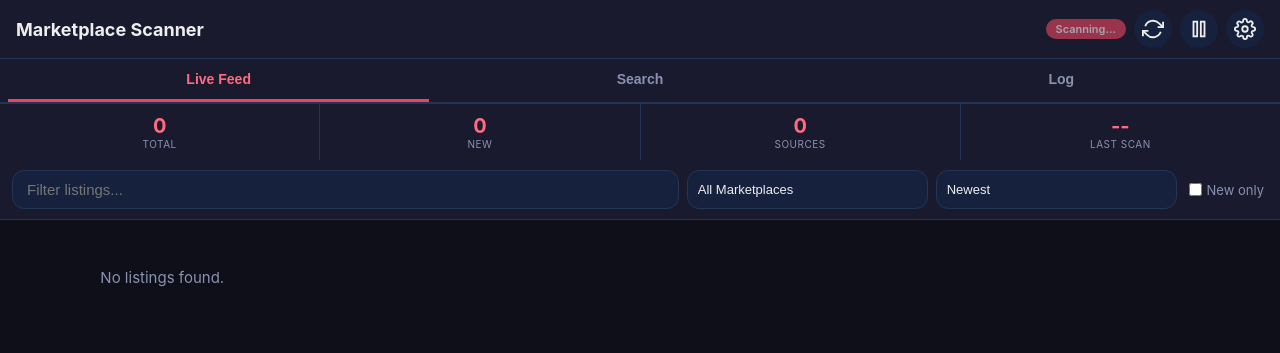
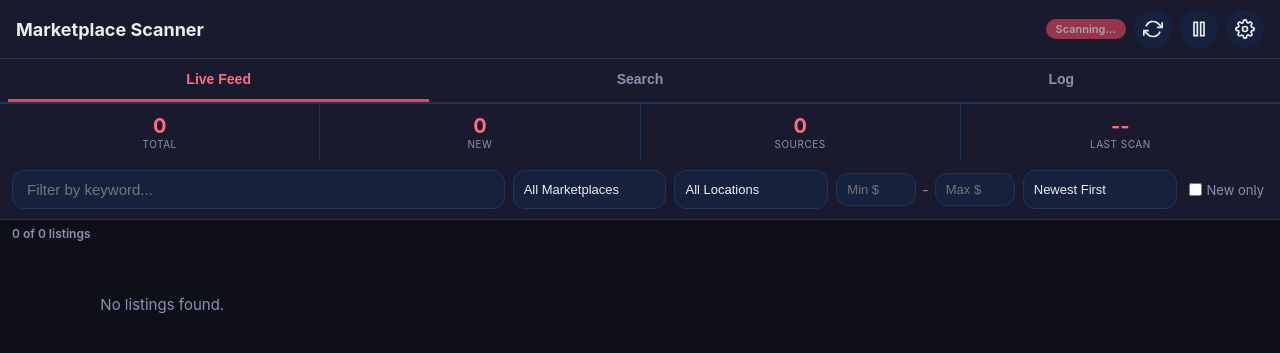
Before and after one commit to djty05/djty05, a Flask app: page / in a window 1280 px wide. Shown: the top 353 px of the page. Run offline with Flask 3, Linux system fonts and the light colour scheme; data that the repository does not hold is empty.

Commit message:
Add client-side filtering and sorting for listings
Adds comprehensive filter controls to both Live Feed and Search tabs:
- Keyword search, marketplace/location dropdowns, price range (min/max)
- Sort by date, price, or marketplace
- New-only toggle
- Dynamically populated filter dropdowns from listing data
- Results count display

https://claude.ai/code/session_011LJ18ABLUXPDjvV97o9QTc

```diff
--- a/static/css/style.css
+++ b/static/css/style.css
@@ -107,14 +107,16 @@ html, body {
 .tab-content { display: none; }
 .tab-content.active { display: block; }
 
-/* ---- Manual search ---- */
-.search-panel { padding: 12px; }
-.manual-search-bar {
+/* ---- Search hero ---- */
+.search-hero {
+    padding: 16px 12px 8px;
+}
+.search-box {
     display: flex;
     gap: 8px;
-    margin-bottom: 10px;
+    margin-bottom: 12px;
 }
-.manual-search-bar input {
+.search-box input {
     flex: 1;
     padding: 12px 16px;
     border: 1px solid var(--border);
@@ -124,12 +126,16 @@ html, body {
     font-size: 16px;
     outline: none;
 }
-.manual-search-bar input:focus { border-color: var(--accent); }
+.search-box input:focus { border-color: var(--accent); }
+.btn-search {
+    padding: 12px 20px;
+    white-space: nowrap;
+}
 .quick-links {
     display: flex;
     align-items: center;
     gap: 8px;
-    margin-bottom: 12px;
+    margin-bottom: 4px;
     flex-wrap: wrap;
 }
 .quick-label { font-size: 12px; color: var(--text-muted); }
@@ -151,6 +157,46 @@ html, body {
     color: var(--text-muted);
     font-size: 14px;
 }
+
+/* ---- Price range ---- */
+.price-range {
+    display: flex;
+    align-items: center;
+    gap: 4px;
+}
+.price-range input {
+    width: 80px;
+    padding: 8px 10px;
+    border: 1px solid var(--border);
+    border-radius: var(--radius);
+    background: var(--bg-input);
+    color: var(--text);
+    font-size: 13px;
+    outline: none;
+    -moz-appearance: textfield;
+}
+.price-range input::-webkit-outer-spin-button,
+.price-range input::-webkit-inner-spin-button {
+    -webkit-appearance: none;
+    margin: 0;
+}
+.price-range input:focus { border-color: var(--accent); }
+.range-sep {
+    color: var(--text-muted);
+    font-size: 14px;
+    padding: 0 2px;
+}
+
+/* ---- Results count ---- */
+.results-count {
+    padding: 6px 12px;
+    font-size: 12px;
+    color: var(--text-muted);
+    font-weight: 600;
+}
+.results-count:empty { display: none; }
+
+/* ---- Log ---- */
 .log-content-full {
     padding: 12px;
     font-size: 12px;
--- a/static/js/app.js
+++ b/static/js/app.js
@@ -5,6 +5,21 @@
 const API = '';
 let pollInterval = null;
 let currentListings = [];
+let searchResults = [];
+
+// ---- Helpers ----
+function parsePrice(priceStr) {
+    if (!priceStr) return null;
+    const m = priceStr.replace(/,/g, '').match(/[\d.]+/);
+    if (!m) return null;
+    const val = parseFloat(m[0]);
+    return isNaN(val) ? null : val;
+}
+
+function escapeHtml(s) {
+    if (!s) return '';
+    return s.replace(/&/g, '&amp;').replace(/</g, '&lt;').replace(/>/g, '&gt;');
+}
 
 // ---- Tab switching ----
 document.querySelectorAll('.tab').forEach(tab => {
@@ -51,30 +66,158 @@ async function pollStatus() {
     } catch (e) { /* silent */ }
 }
 
-// ---- Load listings (live feed) ----
+// ---- Load listings from API ----
 async function loadListings() {
-    const search = document.getElementById('search-input').value;
-    const marketplace = document.getElementById('marketplace-filter').value;
-    const sort = document.getElementById('sort-filter').value;
-    const newOnly = document.getElementById('new-only').checked;
-
-    const params = new URLSearchParams();
-    if (search) params.set('search', search);
-    if (marketplace) params.set('marketplace', marketplace);
-    if (sort) params.set('sort', sort);
-    if (newOnly) params.set('new_only', 'true');
-
     try {
-        const res = await fetch(`${API}/api/listings?${params}`);
+        const res = await fetch(`${API}/api/listings`);
         const data = await res.json();
         currentListings = data.listings;
-        renderListings(data.listings, document.getElementById('listings-feed'));
+        populateFilterDropdowns(currentListings, 'f-marketplace', 'f-location');
+        applyFeedFilters();
     } catch (e) {
         console.error('Failed to load listings:', e);
     }
 }
 
-// ---- Render listing cards into a container ----
+// ---- Populate filter dropdowns from listings data ----
+function populateFilterDropdowns(listings, mpId, locId) {
+    const marketplaces = new Set();
+    const locations = new Set();
+
+    listings.forEach(l => {
+        if (l.marketplace) marketplaces.add(l.marketplace);
+        if (l.location && l.location !== 'Australia') locations.add(l.location);
+    });
+
+    const mpSelect = document.getElementById(mpId);
+    const locSelect = document.getElementById(locId);
+
+    // Preserve current selection
+    const mpVal = mpSelect.value;
+    const locVal = locSelect.value;
+
+    // Clear and rebuild options
+    mpSelect.innerHTML = '<option value="">All Marketplaces</option>';
+    [...marketplaces].sort().forEach(mp => {
+        const opt = document.createElement('option');
+        opt.value = mp;
+        opt.textContent = mp;
+        mpSelect.appendChild(opt);
+    });
+    mpSelect.value = mpVal;
+
+    locSelect.innerHTML = '<option value="">All Locations</option>';
+    [...locations].sort().forEach(loc => {
+        const opt = document.createElement('option');
+        opt.value = loc;
+        opt.textContent = loc;
+        locSelect.appendChild(opt);
+    });
+    locSelect.value = locVal;
+}
+
+// ---- Client-side filter + sort ----
+function filterAndSort(listings, opts) {
+    let filtered = listings.slice();
+
+    // Keyword search
+    if (opts.search) {
+        const q = opts.search.toLowerCase();
+        filtered = filtered.filter(l =>
+            (l.title && l.title.toLowerCase().includes(q)) ||
+            (l.description && l.description.toLowerCase().includes(q))
+        );
+    }
+
+    // Marketplace
+    if (opts.marketplace) {
+        filtered = filtered.filter(l => l.marketplace === opts.marketplace);
+    }
+
+    // Location
+    if (opts.location) {
+        const loc = opts.location.toLowerCase();
+        filtered = filtered.filter(l => l.location && l.location.toLowerCase().includes(loc));
+    }
+
+    // Price range
+    if (opts.priceMin !== null || opts.priceMax !== null) {
+        filtered = filtered.filter(l => {
+            const p = parsePrice(l.price);
+            if (p === null) return true; // keep items without a parseable price
+            if (opts.priceMin !== null && p < opts.priceMin) return false;
+            if (opts.priceMax !== null && p > opts.priceMax) return false;
+            return true;
+        });
+    }
+
+    // New only
+    if (opts.newOnly) {
+        filtered = filtered.filter(l => l.is_new);
+    }
+
+    // Sort
+    switch (opts.sort) {
+        case 'date-desc':
+            filtered.sort((a, b) => (b.date_found || '').localeCompare(a.date_found || ''));
+            break;
+        case 'date-asc':
+            filtered.sort((a, b) => (a.date_found || '').localeCompare(b.date_found || ''));
+            break;
+        case 'price-asc':
+            filtered.sort((a, b) => (parsePrice(a.price) || 99999) - (parsePrice(b.price) || 99999));
+            break;
+        case 'price-desc':
+            filtered.sort((a, b) => (parsePrice(b.price) || 0) - (parsePrice(a.price) || 0));
+            break;
+        case 'marketplace':
+            filtered.sort((a, b) => (a.marketplace || '').localeCompare(b.marketplace || ''));
+            break;
+        default:
+            filtered.sort((a, b) => (b.date_found || '').localeCompare(a.date_found || ''));
+    }
+
+    return filtered;
+}
+
+// ---- Apply feed filters ----
+function applyFeedFilters() {
+    const opts = {
+        search: document.getElementById('f-search').value.trim(),
+        marketplace: document.getElementById('f-marketplace').value,
+        location: document.getElementById('f-location').value,
+        priceMin: document.getElementById('f-price-min').value ? parseFloat(document.getElementById('f-price-min').value) : null,
+        priceMax: document.getElementById('f-price-max').value ? parseFloat(document.getElementById('f-price-max').value) : null,
+        sort: document.getElementById('f-sort').value,
+        newOnly: document.getElementById('f-new-only').checked,
+    };
+
+    const filtered = filterAndSort(currentListings, opts);
+    const countEl = document.getElementById('feed-count');
+    countEl.textContent = `${filtered.length} of ${currentListings.length} listings`;
+    renderListings(filtered, document.getElementById('listings-feed'));
+}
+
+// ---- Apply search filters ----
+function applySearchFilters() {
+    const opts = {
+        search: '',
+        marketplace: document.getElementById('sf-marketplace').value,
+        location: document.getElementById('sf-location').value,
+        priceMin: document.getElementById('sf-price-min').value ? parseFloat(document.getElementById('sf-price-min').value) : null,
+        priceMax: document.getElementById('sf-price-max').value ? parseFloat(document.getElementById('sf-price-max').value) : null,
+        sort: document.getElementById('sf-sort').value,
+        newOnly: false,
+    };
+
+    const filtered = filterAndSort(searchResults, opts);
+    const countEl = document.getElementById('search-count');
+    countEl.textContent = `${filtered.length} of ${searchResults.length} results`;
+    renderListings(filtered, document.getElementById('manual-results'),
+        'No results found. Try the quick links above to search directly on those sites.');
+}
+
+// ---- Render listing cards ----
 function renderListings(listings, container, emptyMsg) {
     if (listings.length === 0) {
         container.innerHTML = `<div class="no-results">${emptyMsg || 'No listings found.'}</div>`;
@@ -82,7 +225,6 @@ function renderListings(listings, container, emptyMsg) {
     }
 
     container.innerHTML = '';
-    const esc = s => s ? s.replace(/&/g,'&amp;').replace(/</g,'&lt;').replace(/>/g,'&gt;') : '';
 
     listings.forEach(l => {
         const card = document.createElement('a');
@@ -103,34 +245,19 @@ function renderListings(listings, container, emptyMsg) {
         card.innerHTML = `
             ${imgHtml}
             <div class="listing-info">
-                <div class="listing-price">${esc(l.price)}</div>
-                <div class="listing-title">${esc(l.title)}</div>
+                <div class="listing-price">${escapeHtml(l.price)}</div>
+                <div class="listing-title">${escapeHtml(l.title)}</div>
                 <div class="listing-meta">
-                    <span class="listing-marketplace">${esc(l.marketplace)}</span>
+                    <span class="listing-marketplace">${escapeHtml(l.marketplace)}</span>
                     ${l.is_new ? '<span class="new-badge">NEW</span>' : ''}
-                    <span class="listing-location">${esc(l.location)}</span>
+                    <span class="listing-location">${escapeHtml(l.location)}</span>
                 </div>
-                ${l.description ? `<div class="listing-desc">${esc(l.description)}</div>` : ''}
+                ${l.description ? `<div class="listing-desc">${escapeHtml(l.description)}</div>` : ''}
             </div>
         `;
 
         container.appendChild(card);
     });
-}
-
-// ---- Load marketplace filter ----
-async function loadMarketplaces() {
-    try {
-        const res = await fetch(`${API}/api/marketplaces`);
-        const data = await res.json();
-        const select = document.getElementById('marketplace-filter');
-        data.forEach(mp => {
-            const opt = document.createElement('option');
-            opt.value = mp.key;
-            opt.textContent = mp.name;
-            select.appendChild(opt);
-        });
-    } catch (e) { /* silent */ }
 }
 
 // ---- Log ----
@@ -151,7 +278,9 @@ async function doManualSearch() {
 
     const statusEl = document.getElementById('manual-status');
     const resultsEl = document.getElementById('manual-results');
+    const filtersEl = document.getElementById('search-filters');
     statusEl.textContent = 'Searching eBay...';
+    statusEl.style.color = '';
     resultsEl.innerHTML = '<div class="loading-msg"><div class="spinner"></div></div>';
 
     // Update quick links
@@ -160,6 +289,7 @@ async function doManualSearch() {
     document.getElementById('link-gumtree').href = `https://www.gumtree.com.au/s-${encoded.replace(/%20/g, '+')}/k0`;
     document.getElementById('link-facebook').href = `https://www.facebook.com/marketplace/search/?query=${encoded}`;
     document.getElementById('link-cashconv').href = `https://www.cashconverters.com.au/shop?q=${encoded}`;
+    document.getElementById('link-tradingpost').href = `https://www.tradingpost.com.au/search?q=${encoded}`;
 
     try {
         const res = await fetch(`${API}/api/manual-search`, {
@@ -168,14 +298,22 @@ async function doManualSearch() {
             body: JSON.stringify({ query }),
         });
         const data = await res.json();
+        searchResults = data.listings || [];
+
         if (data.error) {
             statusEl.textContent = `Error: ${data.error}`;
             statusEl.style.color = '#e94560';
         } else {
             statusEl.textContent = `Found ${data.total} results for "${query}"`;
-            statusEl.style.color = '';
         }
-        renderListings(data.listings, resultsEl, 'No results found. Try the quick links above to search directly on those sites.');
+
+        // Show search filters and populate dropdowns
+        if (searchResults.length > 0) {
+            filtersEl.style.display = '';
+            populateFilterDropdowns(searchResults, 'sf-marketplace', 'sf-location');
+        }
+
+        applySearchFilters();
     } catch (e) {
         statusEl.textContent = `Search request failed: ${e.message}. Check terminal for details.`;
         statusEl.style.color = '#e94560';
@@ -208,21 +346,44 @@ document.getElementById('manual-query').addEventListener('input', () => {
         document.getElementById('link-gumtree').href = `https://www.gumtree.com.au/s-${encoded.replace(/%20/g, '+')}/k0`;
         document.getElementById('link-facebook').href = `https://www.facebook.com/marketplace/search/?query=${encoded}`;
         document.getElementById('link-cashconv').href = `https://www.cashconverters.com.au/shop?q=${encoded}`;
+        document.getElementById('link-tradingpost').href = `https://www.tradingpost.com.au/search?q=${encoded}`;
     }
 });
 
-// ---- Filter event handlers ----
+// ---- Feed filter event handlers ----
+let feedDebounce = null;
+document.getElementById('f-search').addEventListener('input', () => {
+    clearTimeout(feedDebounce);
+    feedDebounce = setTimeout(applyFeedFilters, 300);
+});
+document.getElementById('f-marketplace').addEventListener('change', applyFeedFilters);
+document.getElementById('f-location').addEventListener('change', applyFeedFilters);
+document.getElementById('f-price-min').addEventListener('input', () => {
+    clearTimeout(feedDebounce);
+    feedDebounce = setTimeout(applyFeedFilters, 500);
+});
+document.getElementById('f-price-max').addEventListener('input', () => {
+    clearTimeout(feedDebounce);
+    feedDebounce = setTimeout(applyFeedFilters, 500);
+});
+document.getElementById('f-sort').addEventListener('change', applyFeedFilters);
+document.getElementById('f-new-only').addEventListener('change', applyFeedFilters);
+
+// ---- Search filter event handlers ----
 let searchDebounce = null;
-document.getElementById('search-input').addEventListener('input', () => {
+document.getElementById('sf-marketplace').addEventListener('change', applySearchFilters);
+document.getElementById('sf-location').addEventListener('change', applySearchFilters);
+document.getElementById('sf-price-min').addEventListener('input', () => {
     clearTimeout(searchDebounce);
-    searchDebounce = setTimeout(loadListings, 300);
+    searchDebounce = setTimeout(applySearchFilters, 500);
 });
-document.getElementById('marketplace-filter').addEventListener('change', loadListings);
-document.getElementById('sort-filter').addEventListener('change', loadListings);
-document.getElementById('new-only').addEventListener('change', loadListings);
+document.getElementById('sf-price-max').addEventListener('input', () => {
+    clearTimeout(searchDebounce);
+    searchDebounce = setTimeout(applySearchFilters, 500);
+});
+document.getElementById('sf-sort').addEventListener('change', applySearchFilters);
 
 // ---- Init ----
-loadMarketplaces();
 loadListings();
 pollStatus();
 
--- a/templates/index.html
+++ b/templates/index.html
@@ -3,7 +3,7 @@
 <head>
     <meta charset="UTF-8">
     <meta name="viewport" content="width=device-width, initial-scale=1.0, user-scalable=no">
-    <meta name="theme-color" content="#1a1a2e">
+    <meta name="theme-color" content="#0f0f1a">
     <meta name="apple-mobile-web-app-capable" content="yes">
     <meta name="apple-mobile-web-app-status-bar-style" content="black-translucent">
     <link rel="manifest" href="/manifest.json">
@@ -17,27 +17,26 @@
         <div class="top-actions">
             <span id="status-badge" class="badge">Idle</span>
             <button id="btn-scan" class="icon-btn" title="Scan Now">
-                <svg width="22" height="22" viewBox="0 0 24 24" fill="none" stroke="currentColor" stroke-width="2"><path d="M23 4v6h-6"/><path d="M1 20v-6h6"/><path d="M3.51 9a9 9 0 0114.85-3.36L23 10M1 14l4.64 4.36A9 9 0 0020.49 15"/></svg>
+                <svg width="20" height="20" viewBox="0 0 24 24" fill="none" stroke="currentColor" stroke-width="2"><path d="M23 4v6h-6"/><path d="M1 20v-6h6"/><path d="M3.51 9a9 9 0 0114.85-3.36L23 10M1 14l4.64 4.36A9 9 0 0020.49 15"/></svg>
             </button>
             <button id="btn-pause" class="icon-btn" title="Pause/Resume">
-                <svg id="pause-icon" width="22" height="22" viewBox="0 0 24 24" fill="none" stroke="currentColor" stroke-width="2"><rect x="6" y="4" width="4" height="16"/><rect x="14" y="4" width="4" height="16"/></svg>
+                <svg width="20" height="20" viewBox="0 0 24 24" fill="none" stroke="currentColor" stroke-width="2"><rect x="6" y="4" width="4" height="16"/><rect x="14" y="4" width="4" height="16"/></svg>
             </button>
             <a href="/settings" class="icon-btn" title="Settings">
-                <svg width="22" height="22" viewBox="0 0 24 24" fill="none" stroke="currentColor" stroke-width="2"><circle cx="12" cy="12" r="3"/><path d="M19.4 15a1.65 1.65 0 00.33 1.82l.06.06a2 2 0 010 2.83 2 2 0 01-2.83 0l-.06-.06a1.65 1.65 0 00-1.82-.33 1.65 1.65 0 00-1 1.51V21a2 2 0 01-4 0v-.09A1.65 1.65 0 009 19.4a1.65 1.65 0 00-1.82.33l-.06.06a2 2 0 01-2.83 0 2 2 0 010-2.83l.06-.06A1.65 1.65 0 004.68 15a1.65 1.65 0 00-1.51-1H3a2 2 0 010-4h.09A1.65 1.65 0 004.6 9a1.65 1.65 0 00-.33-1.82l-.06-.06a2 2 0 012.83-2.83l.06.06A1.65 1.65 0 009 4.68a1.65 1.65 0 001-1.51V3a2 2 0 014 0v.09a1.65 1.65 0 001 1.51 1.65 1.65 0 001.82-.33l.06-.06a2 2 0 012.83 2.83l-.06.06A1.65 1.65 0 0019.4 9a1.65 1.65 0 001.51 1H21a2 2 0 010 4h-.09a1.65 1.65 0 00-1.51 1z"/></svg>
+                <svg width="20" height="20" viewBox="0 0 24 24" fill="none" stroke="currentColor" stroke-width="2"><circle cx="12" cy="12" r="3"/><path d="M19.4 15a1.65 1.65 0 00.33 1.82l.06.06a2 2 0 010 2.83 2 2 0 01-2.83 0l-.06-.06a1.65 1.65 0 00-1.82-.33 1.65 1.65 0 00-1 1.51V21a2 2 0 01-4 0v-.09A1.65 1.65 0 009 19.4a1.65 1.65 0 00-1.82.33l-.06.06a2 2 0 01-2.83 0 2 2 0 010-2.83l.06-.06A1.65 1.65 0 004.68 15a1.65 1.65 0 00-1.51-1H3a2 2 0 010-4h.09A1.65 1.65 0 004.6 9a1.65 1.65 0 00-.33-1.82l-.06-.06a2 2 0 012.83-2.83l.06.06A1.65 1.65 0 009 4.68a1.65 1.65 0 001-1.51V3a2 2 0 014 0v.09a1.65 1.65 0 001 1.51 1.65 1.65 0 001.82-.33l.06-.06a2 2 0 012.83 2.83l-.06.06A1.65 1.65 0 0019.4 9a1.65 1.65 0 001.51 1H21a2 2 0 010 4h-.09a1.65 1.65 0 00-1.51 1z"/></svg>
             </a>
         </div>
     </header>
 
     <!-- Tab bar -->
-    <div class="tab-bar">
+    <nav class="tab-bar">
         <button class="tab active" data-tab="feed">Live Feed</button>
         <button class="tab" data-tab="search">Search</button>
         <button class="tab" data-tab="log">Log</button>
-    </div>
+    </nav>
 
-    <!-- TAB: Live Feed -->
+    <!-- ========== TAB: LIVE FEED ========== -->
     <div id="tab-feed" class="tab-content active">
-        <!-- Stats bar -->
         <div class="stats-bar">
             <div class="stat"><span id="stat-total">0</span><small>Total</small></div>
             <div class="stat"><span id="stat-new">0</span><small>New</small></div>
@@ -45,50 +44,69 @@
             <div class="stat"><span id="stat-time">--</span><small>Last Scan</small></div>
         </div>
 
-        <!-- Filter bar -->
         <div class="filter-bar">
-            <input type="search" id="search-input" placeholder="Filter listings..." autocomplete="off">
-            <select id="marketplace-filter">
-                <option value="">All Marketplaces</option>
+            <input type="search" id="f-search" placeholder="Filter by keyword..." autocomplete="off">
+            <select id="f-marketplace"><option value="">All Marketplaces</option></select>
+            <select id="f-location"><option value="">All Locations</option></select>
+            <div class="price-range">
+                <input type="number" id="f-price-min" placeholder="Min $" min="0" step="1">
+                <span class="range-sep">-</span>
+                <input type="number" id="f-price-max" placeholder="Max $" min="0" step="1">
+            </div>
+            <select id="f-sort">
+                <option value="date-desc">Newest First</option>
+                <option value="date-asc">Oldest First</option>
+                <option value="price-asc">Price: Low to High</option>
+                <option value="price-desc">Price: High to Low</option>
+                <option value="marketplace">By Marketplace</option>
             </select>
-            <select id="sort-filter">
-                <option value="date">Newest</option>
-                <option value="price">Cheapest</option>
-                <option value="marketplace">Marketplace</option>
-            </select>
-            <label class="toggle-label">
-                <input type="checkbox" id="new-only"> New only
-            </label>
+            <label class="toggle-label"><input type="checkbox" id="f-new-only"> New only</label>
         </div>
 
+        <div class="results-count" id="feed-count"></div>
         <main id="listings-feed" class="listings-feed">
-            <div class="loading-msg" id="loading-msg">
-                <div class="spinner"></div>
-                <p>Waiting for first scan...</p>
-            </div>
+            <div class="loading-msg" id="loading-msg"><div class="spinner"></div><p>Waiting for first scan...</p></div>
         </main>
     </div>
 
-    <!-- TAB: Manual Search -->
+    <!-- ========== TAB: SEARCH ========== -->
     <div id="tab-search" class="tab-content">
-        <div class="search-panel">
-            <div class="manual-search-bar">
-                <input type="search" id="manual-query" placeholder="Search eBay Australia for anything..." autocomplete="off">
-                <button id="btn-manual-search" class="btn btn-primary">Search</button>
+        <div class="search-hero">
+            <div class="search-box">
+                <input type="search" id="manual-query" placeholder="Search Australian marketplaces..." autocomplete="off">
+                <button id="btn-manual-search" class="btn btn-primary btn-search">Search</button>
             </div>
             <div class="quick-links">
-                <span class="quick-label">Open in:</span>
-                <a id="link-ebay" href="#" target="_blank" class="quick-link">eBay</a>
+                <span class="quick-label">Open directly:</span>
+                <a id="link-ebay" href="#" target="_blank" class="quick-link">eBay AU</a>
                 <a id="link-gumtree" href="#" target="_blank" class="quick-link">Gumtree</a>
                 <a id="link-facebook" href="#" target="_blank" class="quick-link">FB Marketplace</a>
                 <a id="link-cashconv" href="#" target="_blank" class="quick-link">Cash Converters</a>
+                <a id="link-tradingpost" href="#" target="_blank" class="quick-link">Trading Post</a>
             </div>
-            <div id="manual-status" class="manual-status"></div>
-            <div id="manual-results" class="listings-feed"></div>
         </div>
+
+        <div id="search-filters" class="filter-bar" style="display:none;">
+            <select id="sf-marketplace"><option value="">All Marketplaces</option></select>
+            <select id="sf-location"><option value="">All Locations</option></select>
+            <div class="price-range">
+                <input type="number" id="sf-price-min" placeholder="Min $" min="0" step="1">
+                <span class="range-sep">-</span>
+                <input type="number" id="sf-price-max" placeholder="Max $" min="0" step="1">
+            </div>
+            <select id="sf-sort">
+                <option value="date-desc">Newest First</option>
+                <option value="price-asc">Price: Low to High</option>
+                <option value="price-desc">Price: High to Low</option>
+            </select>
+        </div>
+
+        <div id="manual-status" class="manual-status"></div>
+        <div class="results-count" id="search-count"></div>
+        <div id="manual-results" class="listings-feed"></div>
     </div>
 
-    <!-- TAB: Log -->
+    <!-- ========== TAB: LOG ========== -->
     <div id="tab-log" class="tab-content">
         <pre id="log-content" class="log-content-full"></pre>
     </div>
```
